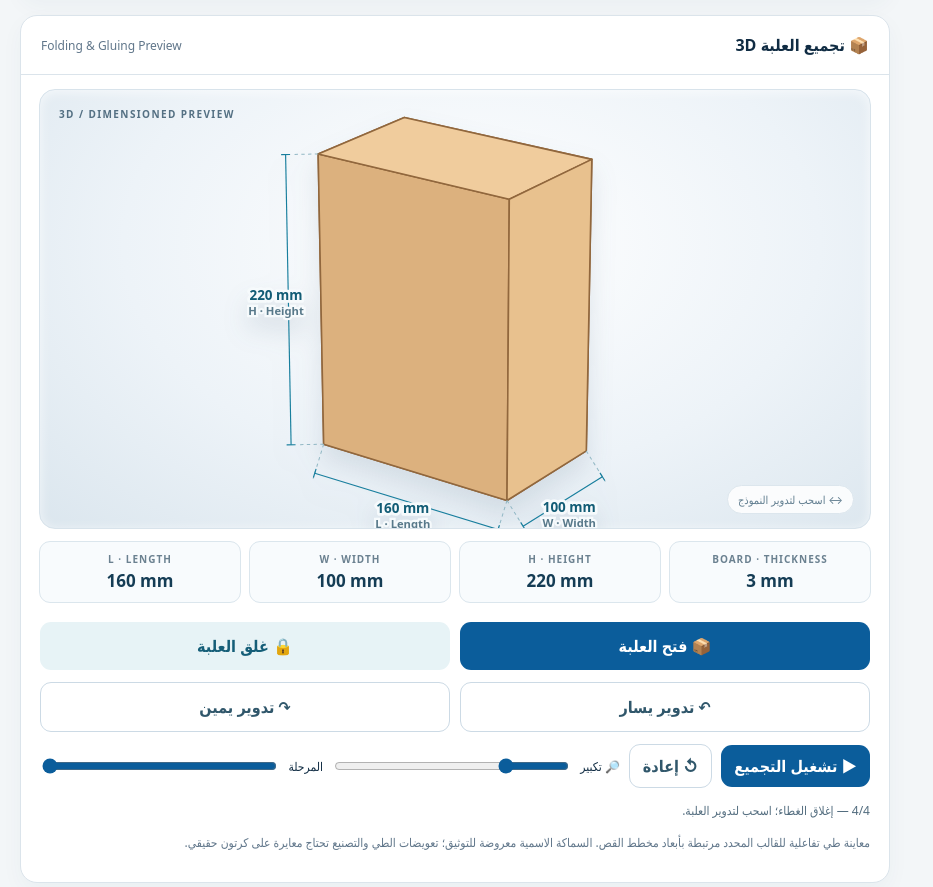
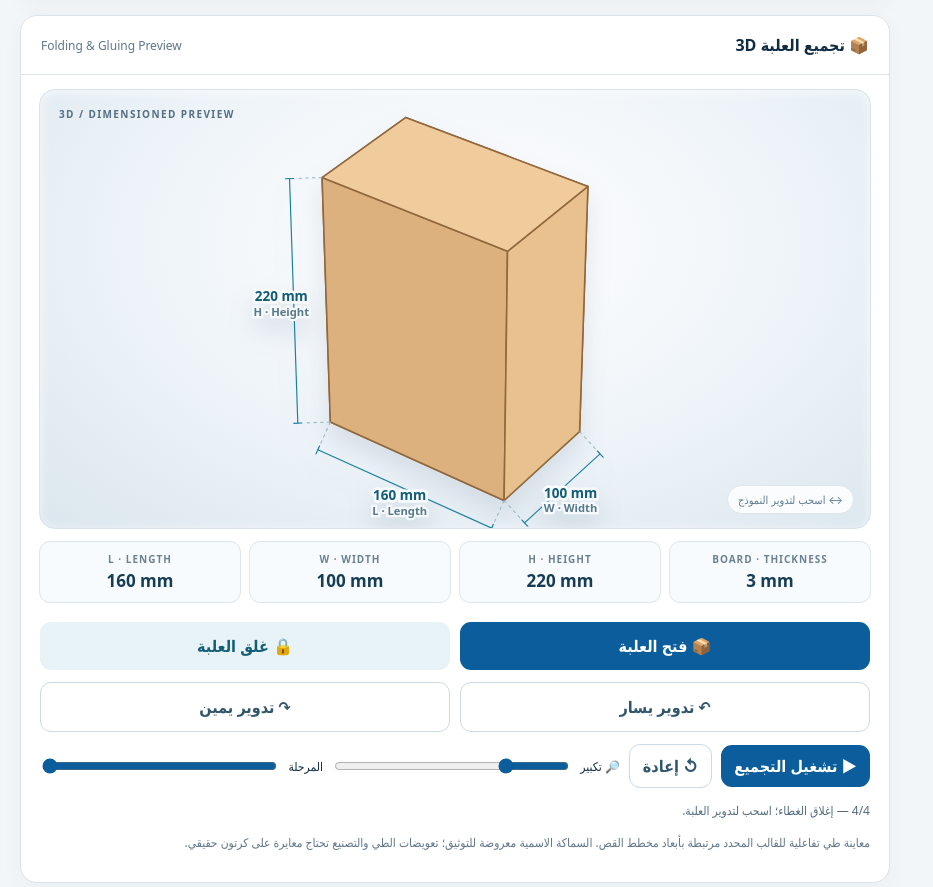
Before and after one commit to Hichemaissa/Packaging-Diecute, a plain HTML site: page index.html in a window 1280 px wide. Shown: the part 1072-1959 px from the top of the page, without its empty margins (0-933 px from the left). Drawn offline with Linux system fonts and the light colour scheme.

Commit message:
Fix Presentoir open button showing flat net and raise 3D camera to view opening

```diff
--- a/index.html
+++ b/index.html
@@ -275,7 +275,7 @@ $('pdf').addEventListener('click',()=>{
 
 const model=$('assemblyModel'),shapes=$('assemblyShapes'),stepInput=$('assemblyStep'),status=$('assemblyStatus');
 const V=(x,y,z)=>[x,y,z],add=(a,b)=>a.map((v,i)=>v+b[i]),scale=(a,t)=>a.map(v=>v*t);
-const state={yaw:-.62,pitch:.38,drag:false,x:0,y:0,raf:0,playing:null,opened:false};
+const state={yaw:-.62,pitch:.62,drag:false,x:0,y:0,raf:0,playing:null,opened:false};
 const fold={walls:0,glue:0,bottom:0,top:0},target={...fold};
 const stageNames=['الفردة المسطحة','طي الجوانب','إغلاق لسان اللصق','طي القاعدة','إغلاق الغطاء'];
 const displayStageNames=['الفردة المسطحة','رفع الجانبين المائلين','رفع الحافة الأمامية','رفع اللوحة الخلفية','Présentoir مفتوح من الأعلى'];
@@ -514,8 +514,8 @@ function stopPlayback(){if(state.playing!==null){clearInterval(state.playing);st
 function assemblyDims(){renderStage();try{drawAssembly()}catch(err){console.error('3D redraw:',err);status.textContent='تعذر رسم معاينة 3D: '+err.message;}}
 $('assemblyZoom').addEventListener('input',()=>{try{drawAssembly()}catch(e){console.error(e)}});
 stepInput.addEventListener('input',()=>{stopPlayback();state.opened=false;renderStage()});
-$('assemblyReset').addEventListener('click',()=>{stopPlayback();state.opened=false;stepInput.value=0;state.yaw=-.62;state.pitch=.38;renderStage()});
-$('openBox').addEventListener('click',()=>{stopPlayback();stepInput.value=geometry&&geometry.template==='display'?0:4;state.opened=true;renderStage()});
+$('assemblyReset').addEventListener('click',()=>{stopPlayback();state.opened=false;stepInput.value=0;state.yaw=-.62;state.pitch=.62;renderStage()});
+$('openBox').addEventListener('click',()=>{stopPlayback();stepInput.value=4;state.opened=true;renderStage()});
 $('closeBox').addEventListener('click',()=>{stopPlayback();stepInput.value=4;state.opened=false;renderStage()});
 $('assemblyPlay').addEventListener('click',()=>{
  if(!geometry)return;
```
